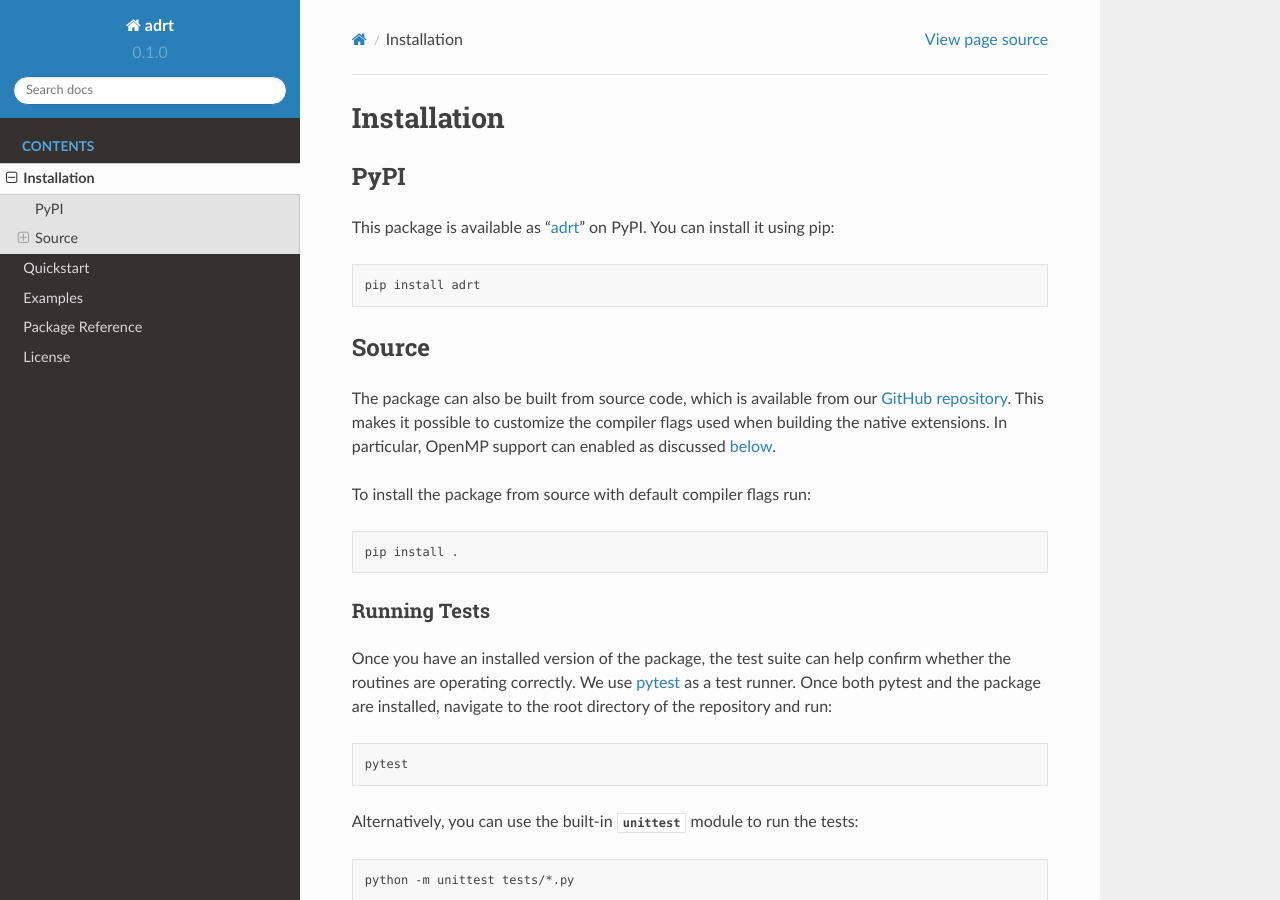
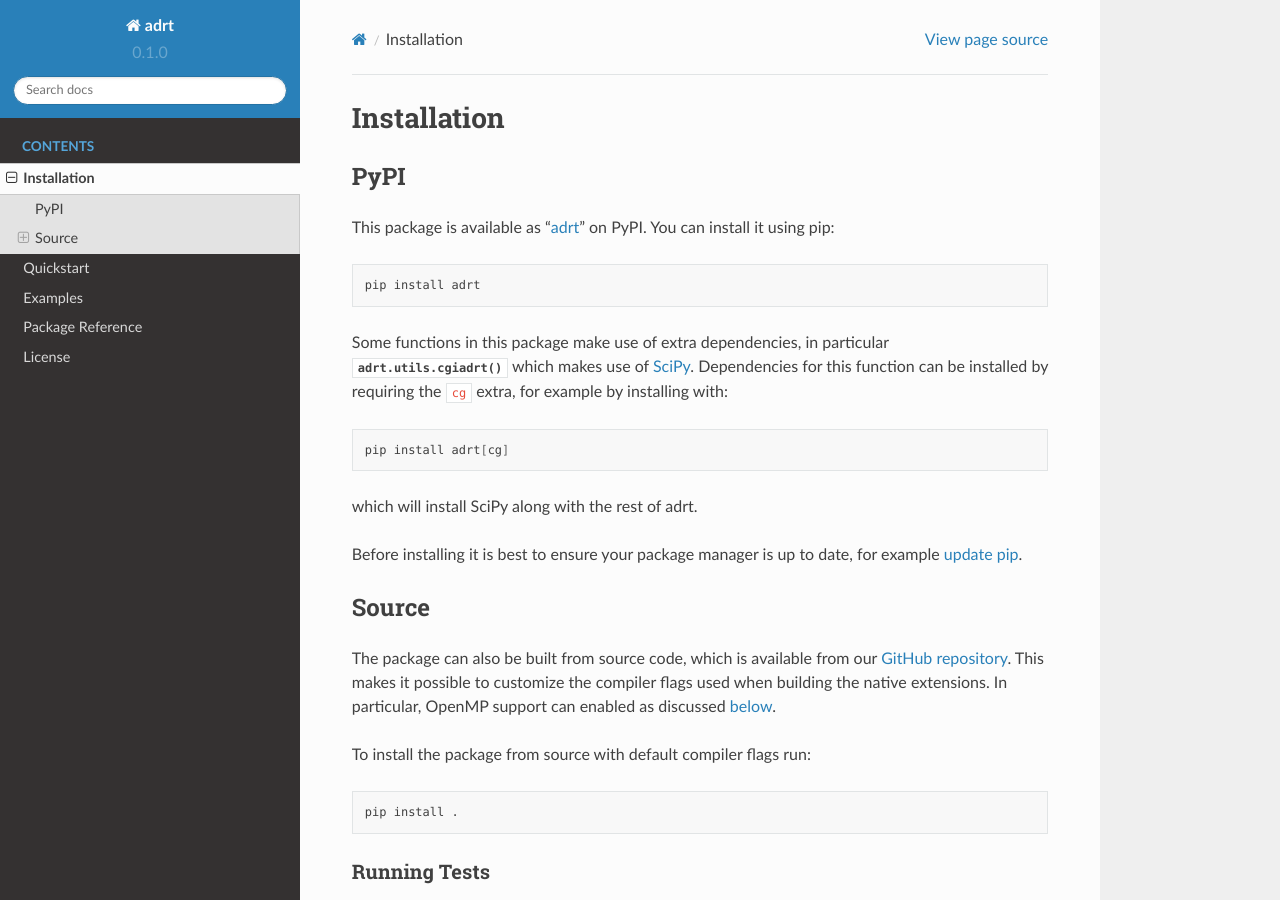
Before and after one commit to karlotness/adrt, a Sphinx documentation site: the page built from docs/install.rst, in a window 1280 px wide and 900 px high. Built offline with Sphinx 7.4.7 and the Read the Docs theme 2.0.0, drawn with Linux system fonts in a browser that asks for light colours.

Commit message:
Document installing with the "cg" extra.

```diff
--- a/docs/install.rst
+++ b/docs/install.rst
@@ -13,6 +13,20 @@ This package is available as "`adrt
 pip::
 
   pip install adrt
+
+Some functions in this package make use of extra dependencies, in
+particular :func:`adrt.utils.cgiadrt` which makes use of `SciPy
+<https://scipy.org/>`__. Dependencies for this function can be
+installed by requiring the ``cg`` extra, for example by installing
+with::
+
+  pip install adrt[cg]
+
+which will install SciPy along with the rest of adrt.
+
+Before installing it is best to ensure your package manager is up to
+date, for example `update pip
+<https://pip.pypa.io/en/stable/installing/#upgrading-pip>`__.
 
 Source
 ------
```
